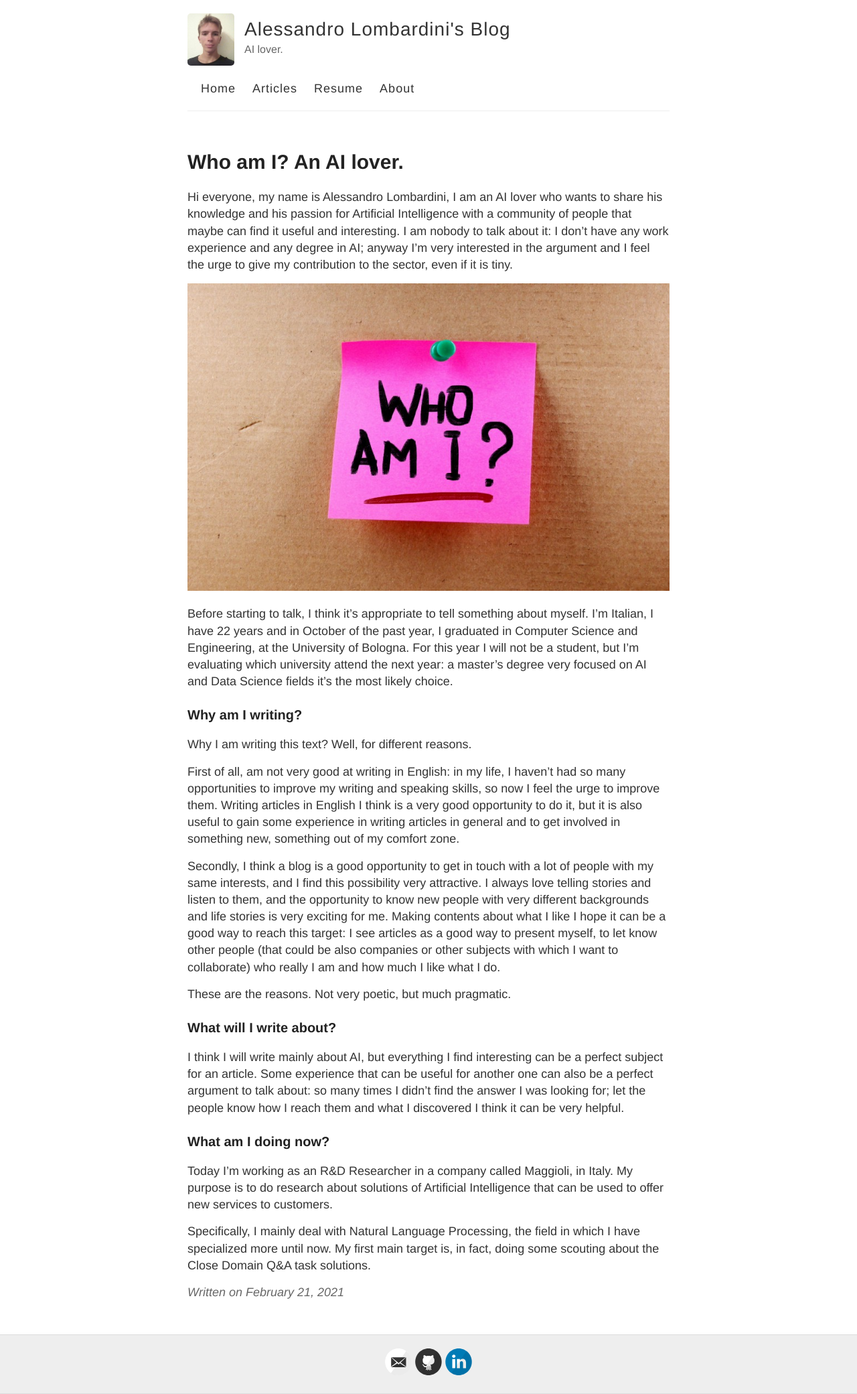
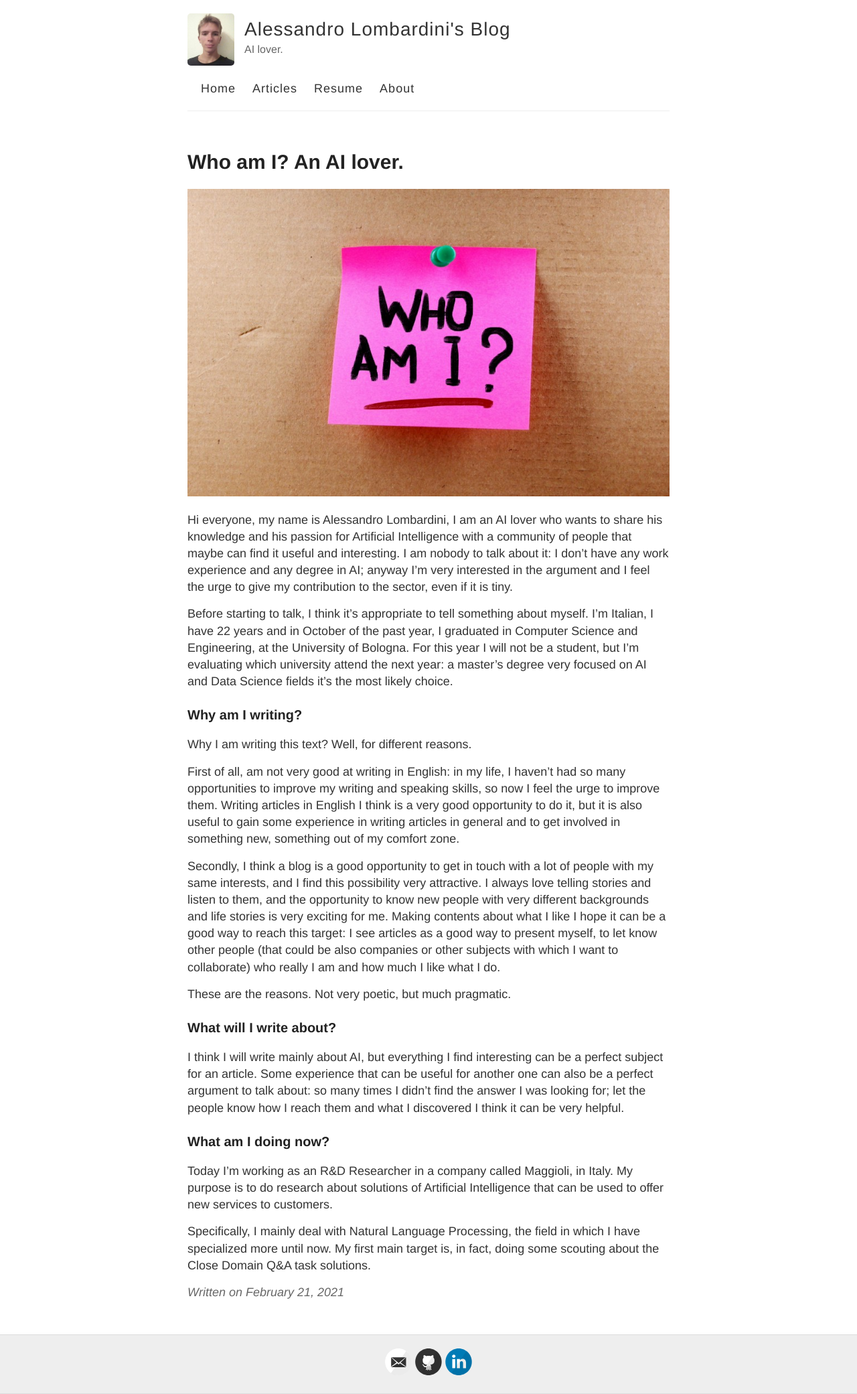
Before and after one commit to alessandrolombardini/alessandrolombardini.github.io, a Jekyll site: the page built from _posts/2021-2-21-Hello-World.md, in a window 1280 px wide. Shown: the whole page at 67% size. Built offline with Jekyll 4.4.1, drawn with Linux system fonts in a browser that asks for light colours.

Commit message:
Update 2021-2-21-Hello-World.md

```diff
--- a/_posts/2021-2-21-Hello-World.md
+++ b/_posts/2021-2-21-Hello-World.md
@@ -6,9 +6,9 @@ published: true
 categories: biography
 ---
 
+![who-am-i.jpeg]({{site.baseurl}}/images/who-am-i.jpeg)
+
 Hi everyone, my name is Alessandro Lombardini, I am an AI lover who wants to share his knowledge and his passion for Artificial Intelligence with a community of people that maybe can find it useful and interesting. I am nobody to talk about it: I don’t have any work experience and any degree in AI; anyway I’m very interested in the argument and I feel the urge to give my contribution to the sector, even if it is tiny.
-
-![who-am-i.jpeg]({{site.baseurl}}/images/who-am-i.jpeg)
 
 Before starting to talk, I think it’s appropriate to tell something about myself. I’m Italian, I have 22 years and in October of the past year, I graduated in Computer Science and Engineering, at the University of Bologna. For this year I will not be a student, but I’m evaluating which university attend the next year: a master's degree very focused on AI and Data Science fields it’s the most likely choice.
 
```
